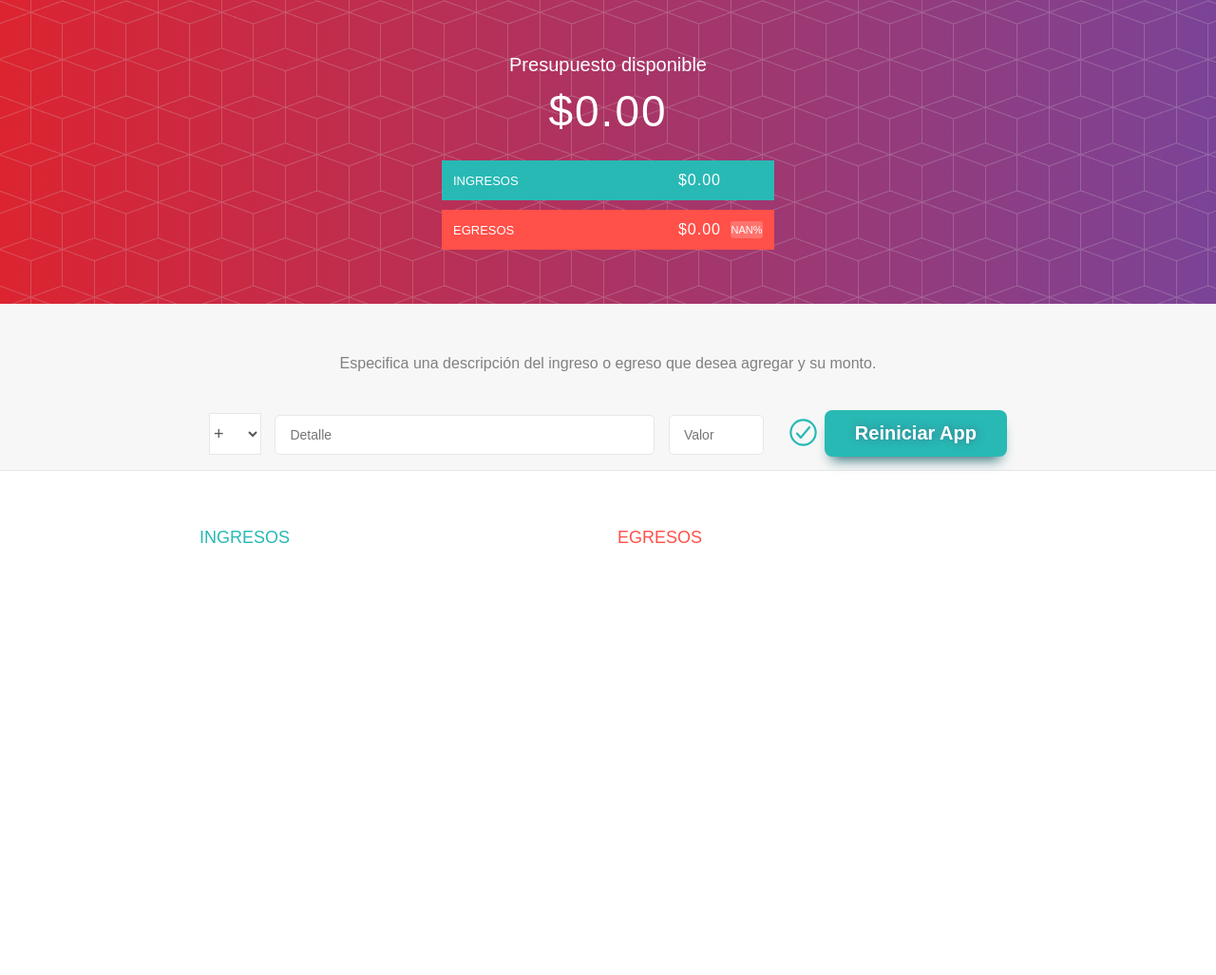
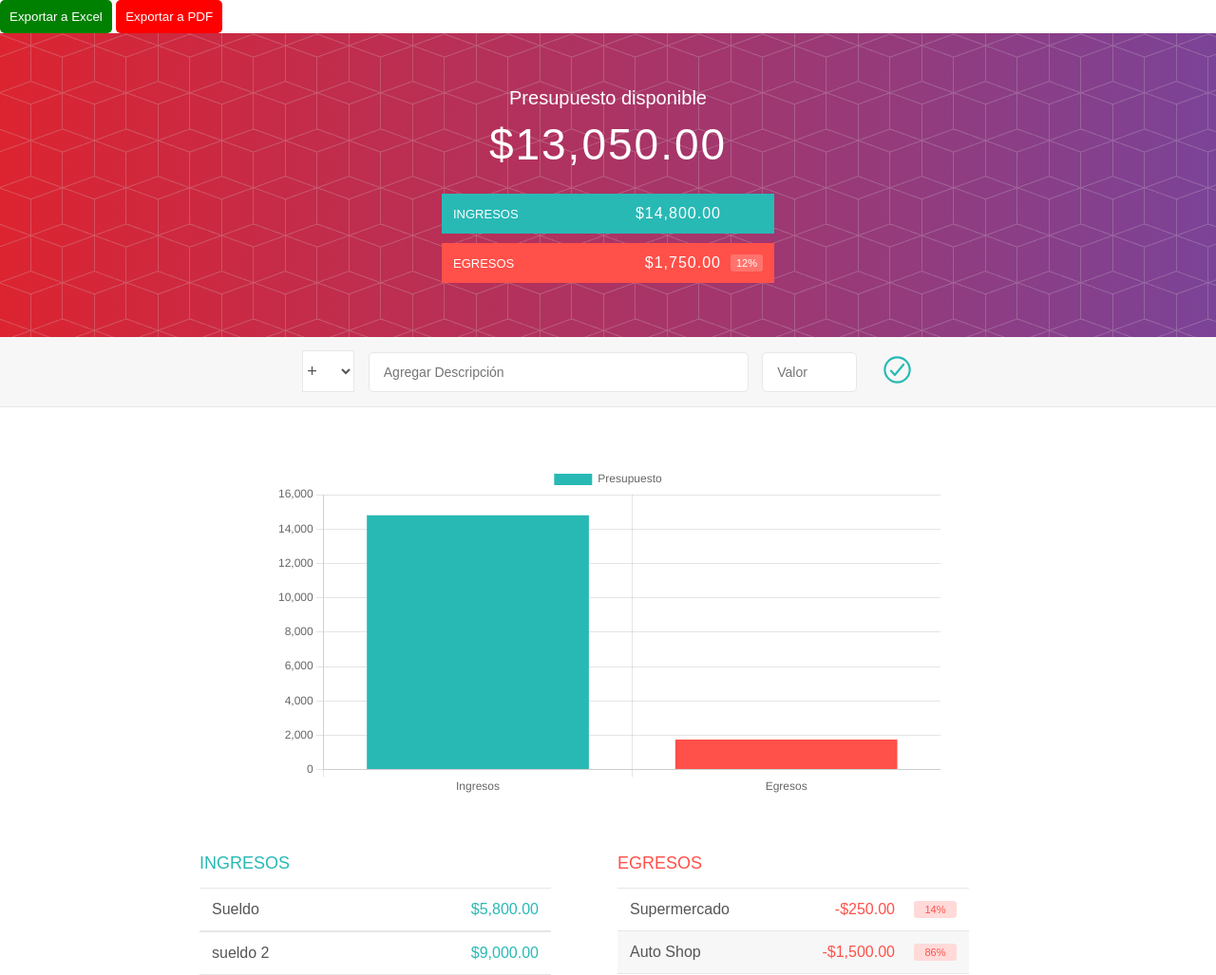
Before and after one commit to FacuBustamaante/proyectPresupuesto, a plain HTML site: page index.html in a window 1280 px wide. Shown: the whole page at 95% size. Before the commit the page ends 800 px from the top, so only its background shows below. Drawn offline with nearby package versions, Linux system fonts and the light colour scheme.

Commit message:
Agrego nueva funcionalidad

```diff
--- a/css/estilos.css
+++ b/css/estilos.css
@@ -250,33 +250,32 @@ h2 {
     display: none;
 }
 
-.p-holder{
-    margin: 40px;
-    color: grey;
+#graficoPresupuesto {
+    width: 700px;
+    height: 350px;
+    margin: 20px auto;
+    display: block;
 }
 
-.reset-btn {
-	box-shadow: 0px 10px 14px -7px #276873;
-	background-color:#28b9b4;
-	border-radius:8px;
-	display:inline-block;
-	cursor:pointer;
-	color:#ffffff;
-	font-family:Arial;
-	font-size:20px;
-	font-weight:bold;
-	padding:13px 32px;
-	text-decoration:none;
-	text-shadow:1px 0px 8px #3d768a;
-}
-.reset-btn:hover {
-	background-color:#408c99;
-}
-.reset-btn:active {
-	position:relative;
-	top:1px;
+
+
+.boton-excel {
+    background-color: green;
+    color: white;
+    padding: 10px;
+    border: none;
+    border-radius: 5px;
+    cursor: pointer;
 }
 
+.boton-pdf {
+    background-color: red;
+    color: white;
+    padding: 10px;
+    border: none;
+    border-radius: 5px;
+    cursor: pointer;
+}
 
 
 .elemento_eliminar--btn:focus { outline: none; }
--- a/index.html
+++ b/index.html
@@ -7,7 +7,12 @@
     <link rel="stylesheet" href="css/estilos.css">
 </head>
 <body onload="cargarApp()">
+    <button onclick="exportarAExcel()" class="boton-excel">Exportar a Excel</button>
+    <button onclick="exportarAPDF()" class="boton-pdf">Exportar a PDF</button>
+
+
     <div class="cabecero">
+
         <div class="presupuesto">
             <div class="presupuesto_titulo">
                 Presupuesto disponible
@@ -33,24 +38,26 @@
     <form id="forma" onsubmit="return false;">
         <div class="agregar">
             <div class="agregar_contenedor">
-                <p class="p-holder">Especifica una descripción del ingreso o egreso que desea agregar y su monto.</p>
                 <select class="agregar_tipo" id="tipo">
-                    <option value="ingreso" selected> + </option>
-                    <option value="egreso"> - </option>
+                    <option value="ingreso" selected>+</option>
+                    <option value="egreso">-</option>
                 </select>
                 <input type="text" class="agregar_descripcion"
-                placeholder="Detalle" id="descripcion"/>
+                placeholder="Agregar Descripción" id="descripcion"/>
                 <input type="number" class="agregar_valor"
                 placeholder="Valor" id="valor" step="any"/>
                 <buttom class="agregar_btn" onclick="agregarDato()">
                     <ion-icon name="checkmark-circle-outline"></ion-icon>
                 </buttom>
-                <a onclick="reiniciarApp()" class="reset-btn">Reiniciar App</a>
             </div>
         </div>
     </form>
 
     <div class="contenedor limpiarEstilos">
+        <div class="contenedor" style="margin-top: 40px;">
+            <canvas id="graficoPresupuesto" width="400" height="200"></canvas>
+        </div>
+
         <div class="ingreso">
             <h2 class="ingreso_titulo">Ingresos</h2>
             <div id="lista-ingresos">
@@ -86,6 +93,14 @@
         </div>
     </div>
 
+
+    <!--nacho-->
+    <script src="https://cdnjs.cloudflare.com/ajax/libs/jspdf/2.5.1/jspdf.umd.min.js"></script>
+    <script src="https://cdnjs.cloudflare.com/ajax/libs/jspdf-autotable/3.5.28/jspdf.plugin.autotable.min.js"></script>
+
+    <script src="https://cdn.sheetjs.com/xlsx-latest/package/dist/xlsx.full.min.js"></script>
+    <!--nacho-->
+    <script src="https://cdn.jsdelivr.net/npm/chart.js"></script>
     <script src="js/Dato.js"></script>
     <script src="js/Ingrego.js"></script>
     <script src="js/Egreso.js"></script>
--- a/js/app.js
+++ b/js/app.js
@@ -1,18 +1,19 @@
 //Valores de ingreso y egreso iniciales a modo de ejemplo.
 const ingresos = [
-    //new Ingreso('Sueldo', 5800.00),
-    //new Ingreso('sueldo 2', 9000.00)
+    new Ingreso('Sueldo', 5800.00),
+    new Ingreso('sueldo 2', 9000.00)
 ];
 
 const egresos = [
-    //new Egreso('Supermercado', 250.00),
-    //new Egreso('Auto Shop', 1500.00)
+    new Egreso('Supermercado', 250.00),
+    new Egreso('Auto Shop', 1500.00)
 ]
 
 let cargarApp = () =>{
     cargarCabecero();
     cargarIngresos();
     cargarEgresos();
+    actualizarGrafico();
 }
 
 let totalIngresos = () =>{
@@ -89,6 +90,7 @@ const eliminarIngreso = (id) =>{
     //Actualizamos informacion en pantalla
     cargarCabecero();
     cargarIngresos();
+    actualizarGrafico();
 }
 
 //Cargar y mostrar dinamicamente egresos
@@ -121,20 +123,12 @@ const crearEgresoHTML = (egreso)=>{
     return egresoHTML
 }
 
-let reiniciarApp = () => {
-    ingresos.splice(0, ingresos.length)
-    egresos.splice(0, egresos.length);
-    cargarCabecero();
-    cargarEgresos();
-    cargarIngresos();
-}
-
 const eliminarEgreso = (id) =>{
     let indiceEliminar =  egresos.findIndex(egreso =>egreso.id === id);
     egresos.splice(indiceEliminar, 1);
     cargarCabecero();
-    cargarIngresos();
     cargarEgresos();
+    actualizarGrafico();
 }
 
 let agregarDato = () =>{
@@ -148,11 +142,99 @@ let agregarDato = () =>{
             ingresos.push(new Ingreso(descripcion.value, Number(valor.value)));
             cargarCabecero();
             cargarIngresos();
+            actualizarGrafico();
         }
         else if(tipo.value ==='egreso'){
             egresos.push(new Egreso(descripcion.value, Number(valor.value)));
             cargarCabecero();
             cargarEgresos();
+            actualizarGrafico();
         }
     }
 }
+
+//actualizar grafico
+let grafico = null;
+
+function actualizarGrafico() {
+    const ctx = document.getElementById('graficoPresupuesto').getContext('2d');
+
+    const datos = {
+        labels: ['Ingresos', 'Egresos'],
+        datasets: [{
+            label: 'Presupuesto',
+            data: [totalIngresos(), totalEgresos()],
+            backgroundColor: ['#28B9B5', '#FF5049']
+        }]
+    };
+
+    const opciones = {
+        responsive: true,
+        plugins: {
+            legend: {
+                display: true
+            }
+        }
+    };
+
+    // Destruir el gráfico anterior si existe
+    if (grafico) {
+        grafico.destroy();
+    }
+
+    grafico = new Chart(ctx, {
+        type: 'bar',
+        data: datos,
+        options: opciones
+    });
+
+}
+
+//exportar a excel
+function exportarAExcel() {
+    const wb = XLSX.utils.book_new();
+
+    // Ingresos
+    const datosIngresos = ingresos.map(ing => ({
+        Descripción: ing.descripcion,
+        Valor: ing.valor
+    }));
+    const hojaIngresos = XLSX.utils.json_to_sheet(datosIngresos);
+    XLSX.utils.book_append_sheet(wb, hojaIngresos, "Ingresos");
+
+    // Egresos
+    const datosEgresos = egresos.map(egr => ({
+        Descripción: egr.descripcion,
+        Valor: egr.valor
+    }));
+    const hojaEgresos = XLSX.utils.json_to_sheet(datosEgresos);
+    XLSX.utils.book_append_sheet(wb, hojaEgresos, "Egresos");
+
+    // Guardar archivo
+    XLSX.writeFile(wb, "presupuesto.xlsx");
+}
+
+//exportar pdf
+function exportarAPDF() {
+    const { jsPDF } = window.jspdf;
+    const doc = new jsPDF();
+
+    // Ingresos
+    doc.text("Ingresos", 10, 10);
+    doc.autoTable({
+        head: [["Descripción", "Valor"]],
+        body: ingresos.map(ing => [ing.descripcion, formatoMoneda(ing.valor)]),
+        startY: 15
+    });
+
+    // Egresos
+    let finalY = doc.lastAutoTable.finalY + 10;
+    doc.text("Egresos", 10, finalY);
+    doc.autoTable({
+        head: [["Descripción", "Valor"]],
+        body: egresos.map(egr => [egr.descripcion, formatoMoneda(egr.valor)]),
+        startY: finalY + 5
+    });
+
+    doc.save("presupuesto.pdf");
+}
```
